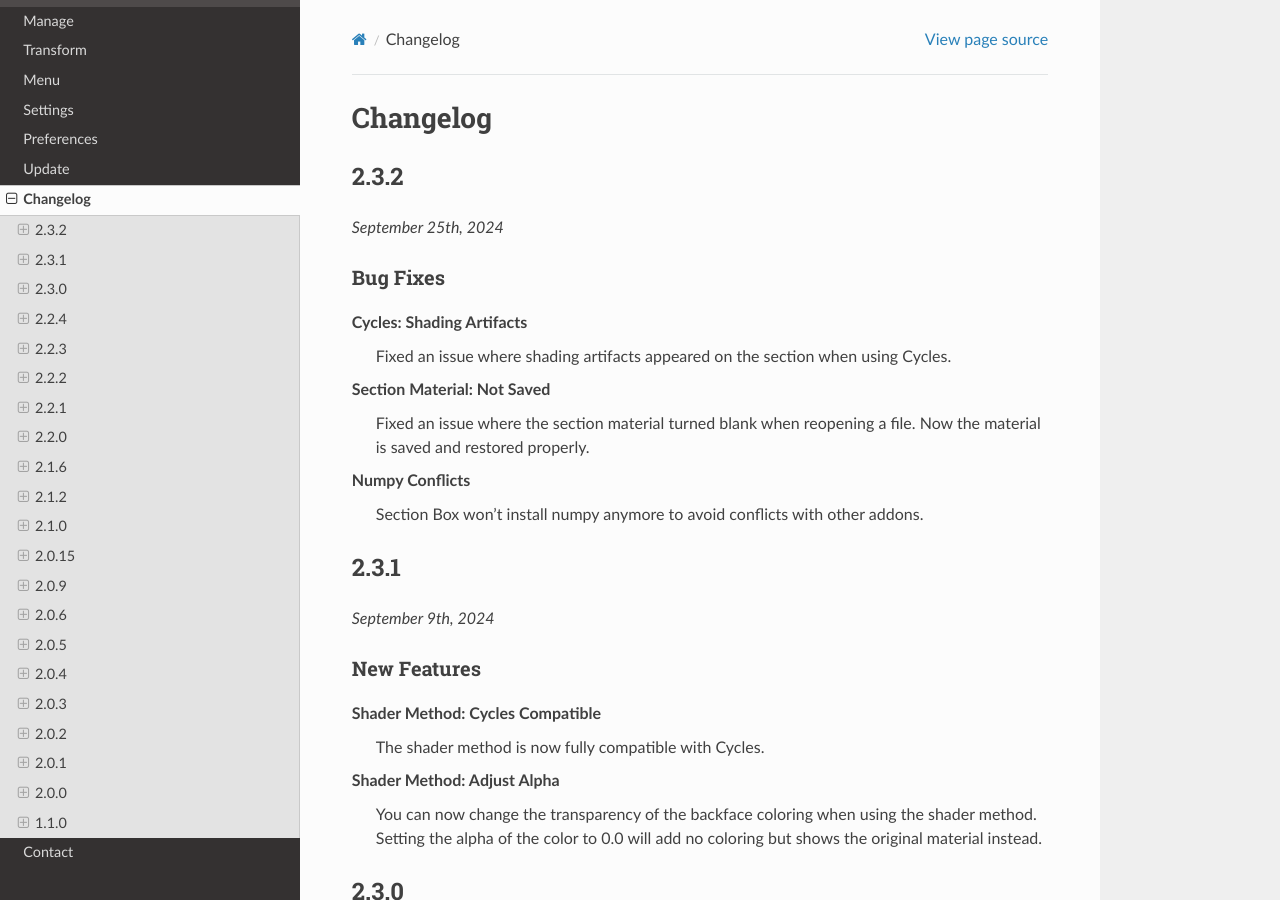
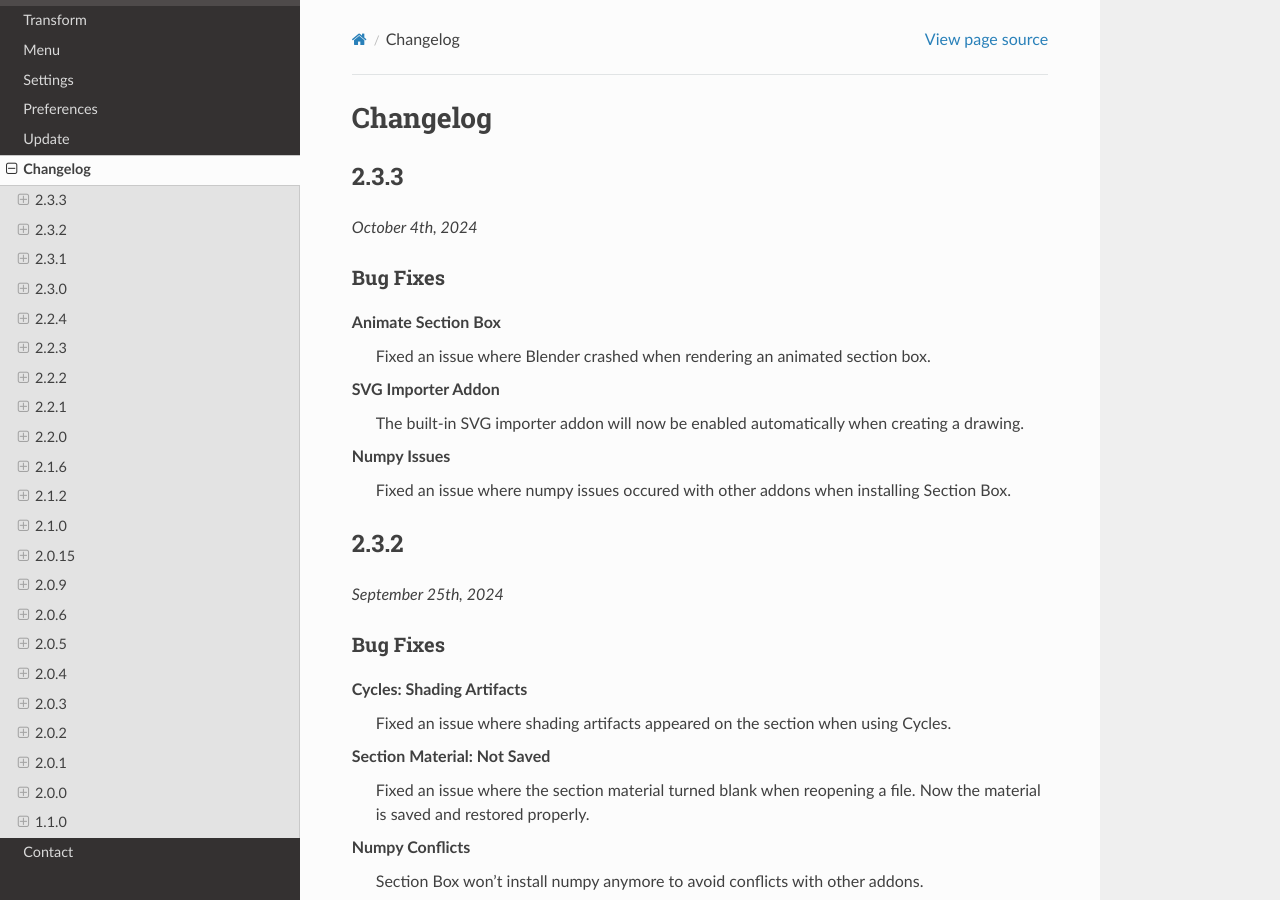
Before and after one commit to rubenmesserschmidt/Section-Box_docs, a Sphinx documentation site: the page built from docs/source/changelog.rst, in a window 1280 px wide and 900 px high. Built offline with Sphinx 7.4.7 and the Read the Docs theme 2.0.0, drawn with Linux system fonts in a browser that asks for light colours.

Commit message:
update 2.3.3

```diff
--- a/docs/source/changelog.rst
+++ b/docs/source/changelog.rst
@@ -1,6 +1,26 @@
 =========
 Changelog
 =========
+
+#####
+2.3.3
+#####
+
+*October 4th, 2024*
+
+*********
+Bug Fixes
+*********
+
+**Animate Section Box**
+    Fixed an issue where Blender crashed when rendering an animated section box.
+
+**SVG Importer Addon**
+    The built-in SVG importer addon will now be enabled automatically when creating a drawing.
+
+**Numpy Issues**
+    Fixed an issue where numpy issues occured with other addons when installing Section Box.
+
 
 #####
 2.3.2
@@ -20,6 +40,7 @@ Bug Fixes
 
 **Numpy Conflicts**
     Section Box won't install numpy anymore to avoid conflicts with other addons.
+
 
 #####
 2.3.1
--- a/docs/source/conf.py
+++ b/docs/source/conf.py
@@ -6,8 +6,8 @@ project = "Section Box"
 copyright = "2024, Ruben Messerschmidt"
 author = "Ruben Messerschmidt"
 
-release = "2.3.2"
-version = "2.3.2"
+release = "2.3.3"
+version = "2.3.3"
 
 # -- General configuration
 
```
Also changed, not shown: 1 other file.
